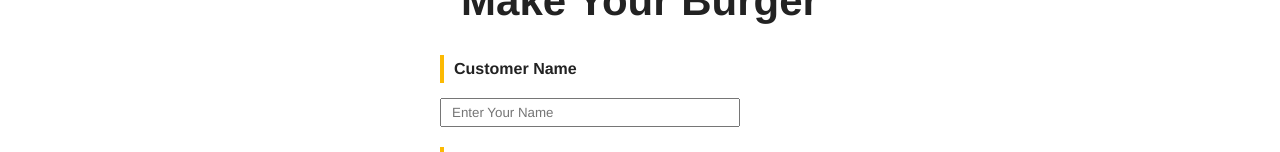
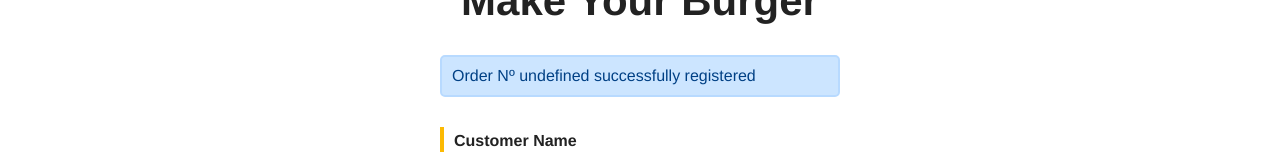
Before and after one commit to vando-ramos/burguer-shop, a Vue app: page / in a window 1280 px wide. Both pictures are taken after typing "Sample" into the empty fields and a click on the input "Create Burger". Shown: the part 651-803 px from the top of the page. Built offline with nearby package versions, Linux system fonts and the light colour scheme; no server answers; data requests are answered from the project's data file.

Commit message:
Creating a system messages component

```diff
--- a/db/db.json
+++ b/db/db.json
@@ -101,6 +101,28 @@
       ],
       "status": "Solicitado",
       "id": 2
+    },
+    {
+      "name": "Jerry",
+      "bread": "3 Queijos",
+      "meat": "Alcatra",
+      "optionals": [
+        "Cheddar"
+      ],
+      "status": "Solicitado",
+      "id": 3
+    },
+    {
+      "name": "Tom",
+      "bread": "Parmesão e Orégano",
+      "meat": "Maminha",
+      "optionals": [
+        "Cebola roxa",
+        "Pepino",
+        "Tomate"
+      ],
+      "status": "Solicitado",
+      "id": 4
     }
   ]
 }
--- a/src/components/BurgerForm.vue
+++ b/src/components/BurgerForm.vue
@@ -1,5 +1,6 @@
 <template>
   <div>
+    <Message :msg='msg' v-show="msg" />
     <div>
       <form id="burger-form" @submit="createBurger">
         <div class="input-container">
@@ -40,8 +41,13 @@
 </template>
 
 <script>
+import Message from './Message.vue';
+
 export default {
   name: 'BurgerForm',
+  components: {
+    Message
+  },
   data() {
     return {
       breads: null,
@@ -87,6 +93,10 @@ export default {
       });
 
       const res = await req.json();
+
+      this.msg = `Order Nº ${res.id} successfully registered`;
+
+      setTimeout(() => this.msg = '', 3000);
 
       this.name = '';
       this.bread = '';
--- /dev/null
+++ b/src/components/Message.vue
@@ -0,0 +1,26 @@
+<template>
+  <div class="message-container">
+    <p>{{ msg }}</p>
+  </div>
+</template>
+
+<script>
+export default {
+  name: 'Message',
+  props: {
+    msg: String
+  }
+}
+</script>
+
+<style scoped>
+  .message-container {
+    color: #004085;
+    background-color: #CCE5FF;
+    border: 2px solid #B8DAFF;
+    border-radius: 5px;
+    padding: 10px;
+    max-width: 400px;
+    margin: 30px auto;
+  }
+</style>
```
